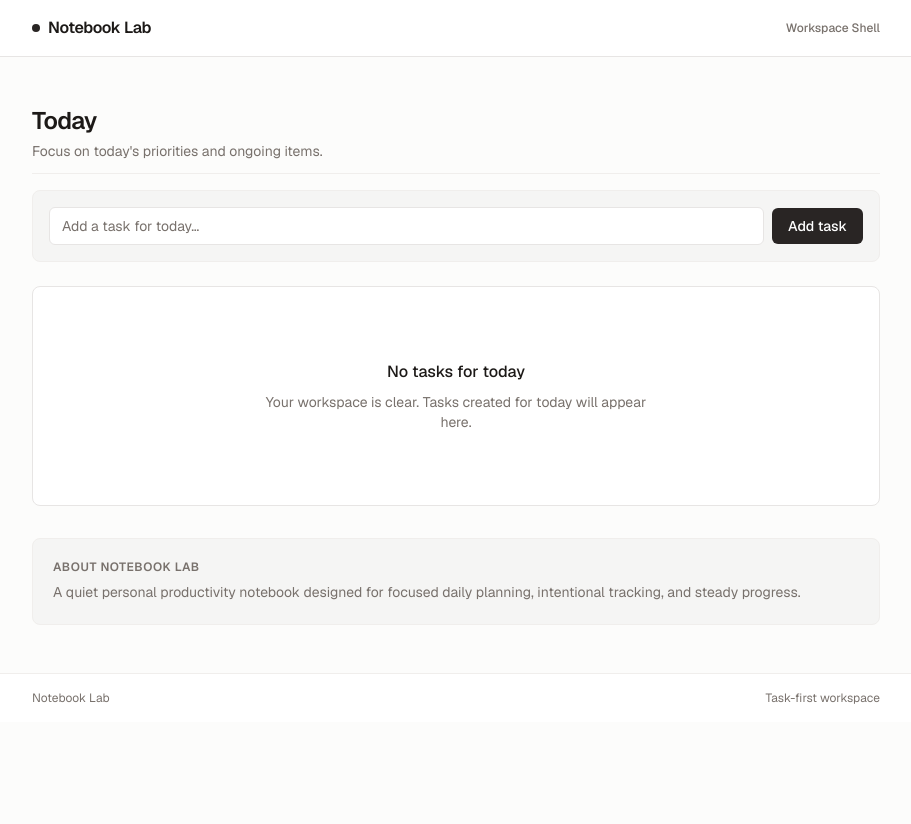
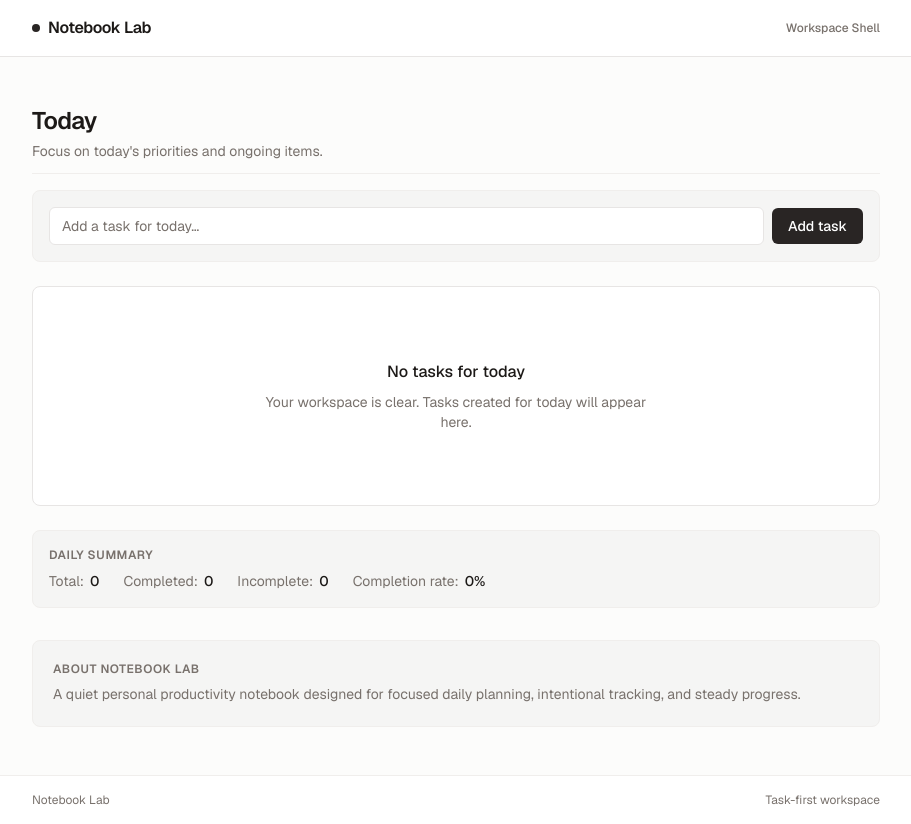
Before and after one commit to A7madSoliman/notebook-lab, a Next.js app: page / in a window 1280 px wide. Shown: the whole page, without its empty margins (184-1095 px from the left). Before the commit the page ends 800 px from the top, so only its background shows below. Built offline with nearby package versions, Linux system fonts and the light colour scheme.

Commit message:
feat(summary): add daily task statistics

```diff
--- /dev/null
+++ b/domain/tasks/task-statistics.ts
@@ -0,0 +1,36 @@
+import type { Task } from "./task.types";
+
+export interface TaskStatistics {
+  readonly total: number;
+  readonly completed: number;
+  readonly incomplete: number;
+  readonly completionPercentage: number;
+}
+
+/**
+ * Calculates domain statistics for a given collection of tasks.
+ * Pure, reusable calculation without side effects or mutation.
+ * completionPercentage is 0 when total is 0, otherwise (completed / total) * 100 without rounding.
+ */
+export function calculateTaskStatistics(
+  tasks: readonly Task[]
+): TaskStatistics {
+  let completed = 0;
+
+  for (const task of tasks) {
+    if (task.completed) {
+      completed += 1;
+    }
+  }
+
+  const total = tasks.length;
+  const incomplete = total - completed;
+  const completionPercentage = total === 0 ? 0 : (completed / total) * 100;
+
+  return {
+    total,
+    completed,
+    incomplete,
+    completionPercentage,
+  };
+}
--- /dev/null
+++ b/features/tasks/daily-summary.tsx
@@ -0,0 +1,47 @@
+import { Surface } from "@/components/ui/surface";
+import type { TaskStatistics } from "@/domain/tasks/task-statistics";
+
+interface DailySummaryProps {
+  statistics: TaskStatistics;
+}
+
+export function DailySummary({ statistics }: DailySummaryProps) {
+  const { total, completed, incomplete, completionPercentage } = statistics;
+
+  const formattedPercentage = `${Math.round(completionPercentage)}%`;
+
+  return (
+    <Surface tone="subtle" className="p-3 sm:p-4">
+      <section aria-labelledby="daily-summary-heading" className="flex flex-col gap-2">
+        <h2
+          id="daily-summary-heading"
+          className="text-xs font-semibold uppercase tracking-wider text-muted"
+        >
+          Daily Summary
+        </h2>
+
+        <dl className="flex flex-wrap items-baseline gap-x-6 gap-y-2 text-xs sm:text-sm">
+          <div className="flex items-baseline gap-1.5">
+            <dt className="text-muted">Total:</dt>
+            <dd className="font-medium text-foreground">{total}</dd>
+          </div>
+
+          <div className="flex items-baseline gap-1.5">
+            <dt className="text-muted">Completed:</dt>
+            <dd className="font-medium text-foreground">{completed}</dd>
+          </div>
+
+          <div className="flex items-baseline gap-1.5">
+            <dt className="text-muted">Incomplete:</dt>
+            <dd className="font-medium text-foreground">{incomplete}</dd>
+          </div>
+
+          <div className="flex items-baseline gap-1.5">
+            <dt className="text-muted">Completion rate:</dt>
+            <dd className="font-medium text-foreground">{formattedPercentage}</dd>
+          </div>
+        </dl>
+      </section>
+    </Surface>
+  );
+}
--- a/features/tasks/today-tasks-section.tsx
+++ b/features/tasks/today-tasks-section.tsx
@@ -9,6 +9,8 @@ import { TodayTaskList } from "./today-task-list";
 import { updateTaskCompletion } from "./update-task-completion";
 import { updateTaskDetails } from "./update-task-details";
 import { deleteTask } from "./delete-task";
+import { calculateTaskStatistics } from "@/domain/tasks/task-statistics";
+import { DailySummary } from "./daily-summary";
 
 type ViewState =
   | { status: "loading"; tasks: Task[] }
@@ -203,6 +205,10 @@ export function TodayTasksSection() {
         onEditTask={handleEditTask}
         onDeleteTask={handleDeleteTask}
       />
+
+      {state.status === "success" && (
+        <DailySummary statistics={calculateTaskStatistics(state.tasks)} />
+      )}
     </div>
   );
 }
```
Also changed, not shown: 2 other files (tests, documents, lock files or other folders).
